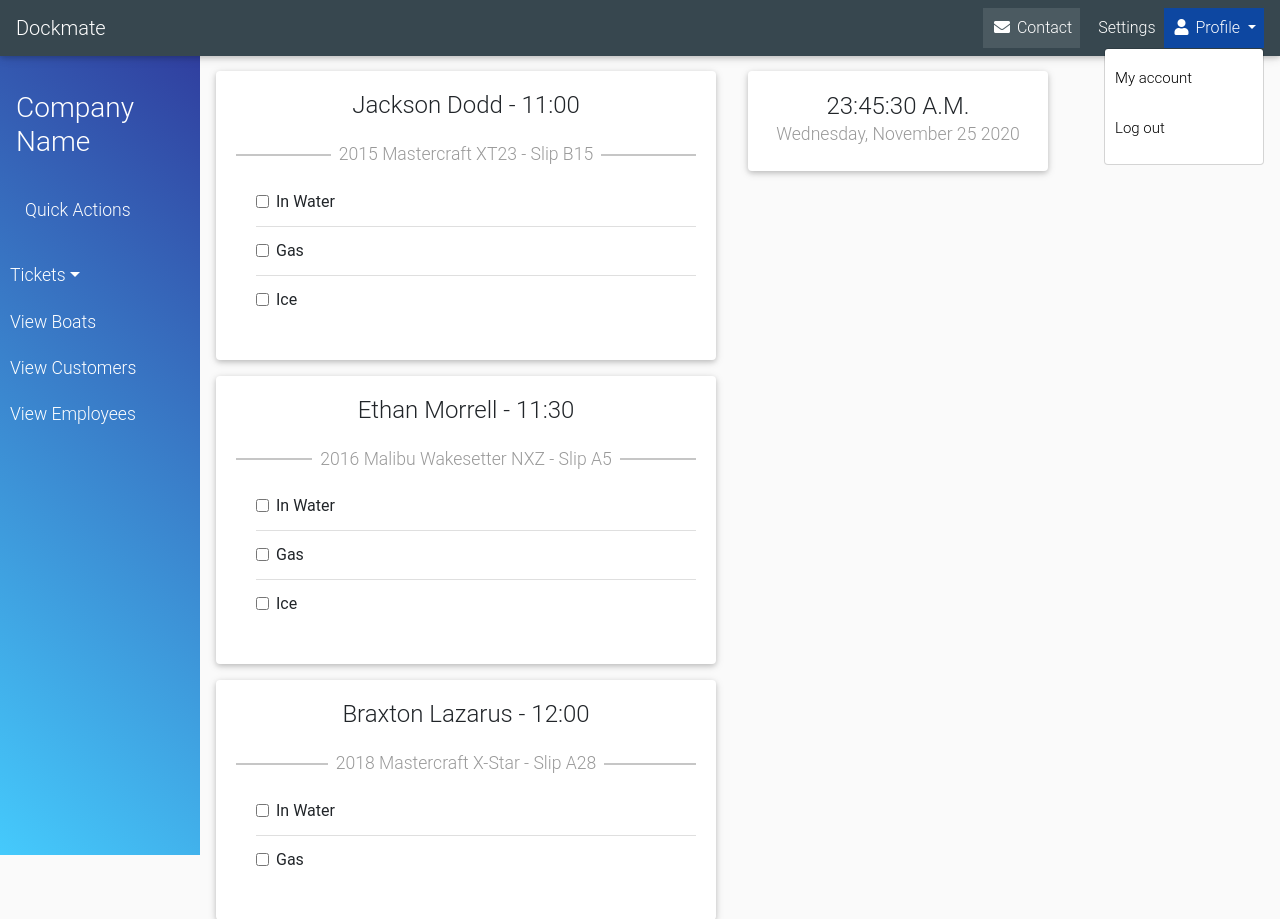
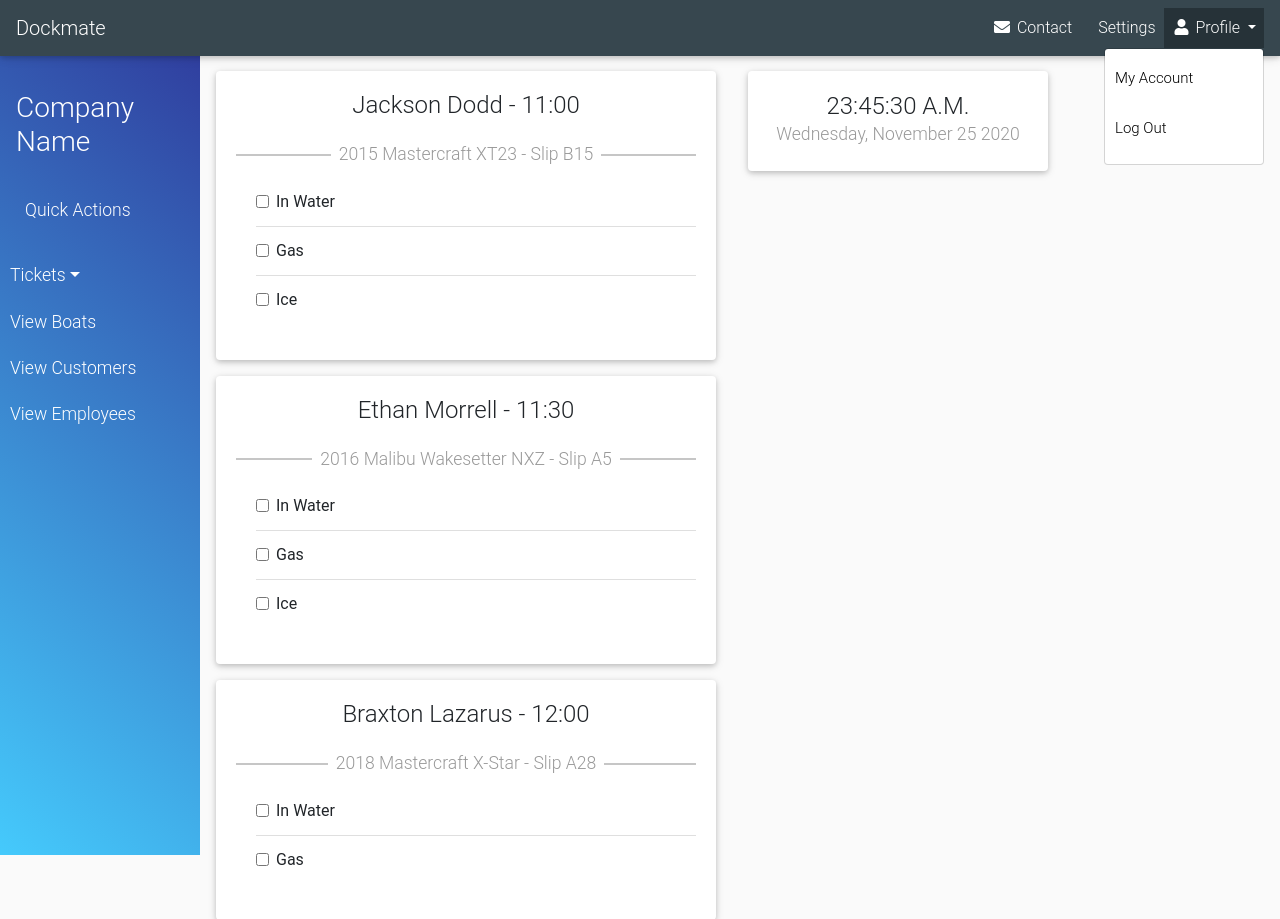
Before and after one commit to connorgannaway/dockmate, a Django app: page / in a window 1280 px wide, after a click on "Profile". Shown: the top 919 px of the page. Run offline with Django 3.2, Linux system fonts and the light colour scheme; some libraries are stand-ins or nearby versions.

Commit message:
dropdown button background coloring

```diff
--- a/static/main.css
+++ b/static/main.css
@@ -31,6 +31,9 @@
     width: 500px;
 }
 
+#navbar nav div ul li a[aria-expanded="true"]{
+    background-color: #263238;
+}
 
 body {
     background: #fafafa;
--- a/tickets/templates/tickets/base.html
+++ b/tickets/templates/tickets/base.html
@@ -29,10 +29,9 @@
         </button>
         <div class="collapse navbar-collapse" id="navbarSupportedContent-4">
           <ul class="navbar-nav ml-auto">
-            <li class="nav-item active">
+            <li class="nav-item">
               <a class="nav-link waves-effect waves-light" href="#">
                 <i class="fas fa-envelope"></i> Contact
-                <span class="sr-only">(current)</span>
               </a>
             </li>
             <li class="nav-item">
@@ -40,11 +39,11 @@
                 <i class="fas fa-gear"></i> Settings</a>
             </li>
             <li class="nav-item dropdown">
-              <a class="nav-link dropdown-toggle waves-effect waves-light" id="navbarDropdownMenuLink-4" data-toggle="dropdown" aria-haspopup="true" aria-expanded="true">
+              <a class="nav-link dropdown-toggle waves-effect waves-light" id="navbarDropdownMenuLink-4" data-toggle="dropdown" aria-haspopup="true" aria-expanded="false">
                 <i class="fas fa-user"></i> Profile </a>
               <div class="dropdown-menu dropdown-menu-right dropdown-info" aria-labelledby="navbarDropdownMenuLink-4">
-                <a class="dropdown-item waves-effect waves-light" href="#">My account</a>
-                <a class="dropdown-item waves-effect waves-light" href="#">Log out</a>
+                <a class="dropdown-item waves-effect waves-light" href="#">My Account</a>
+                <a class="dropdown-item waves-effect waves-light" href="#">Log Out</a>
               </div>
             </li>
           </ul>
@@ -67,21 +66,21 @@
                   <a href="#ticketsSubmenu" data-toggle="collapse" aria-expanded="false" class="dropdown-toggle">Tickets</a>
                   <ul class="collapse" id="ticketsSubmenu">
                     <li>
-                      <a href="#">Create Ticket</a>
+                      <a class="waves-effect waves-light" href="#">Create Ticket</a>
                     </li>
                     <li>
-                      <a href="#">View Tickets</a>
+                      <a class="waves-effect waves-light" href="#">View Tickets</a>
                     </li>
                   </ul>
                 </li>
                 <li>
-                  <a href="#">View Boats</a>
+                  <a class="waves-effect waves-light" href="#">View Boats</a>
                 </li>
                 <li>
-                  <a href="#">View Customers</a>
+                  <a class="waves-effect waves-light" href="#">View Customers</a>
                 </li>
                 <li>
-                  <a href="#">View Employees</a>
+                  <a class="waves-effect waves-light" href="#">View Employees</a>
                 </li>
               </ul>
           </nav>
```
